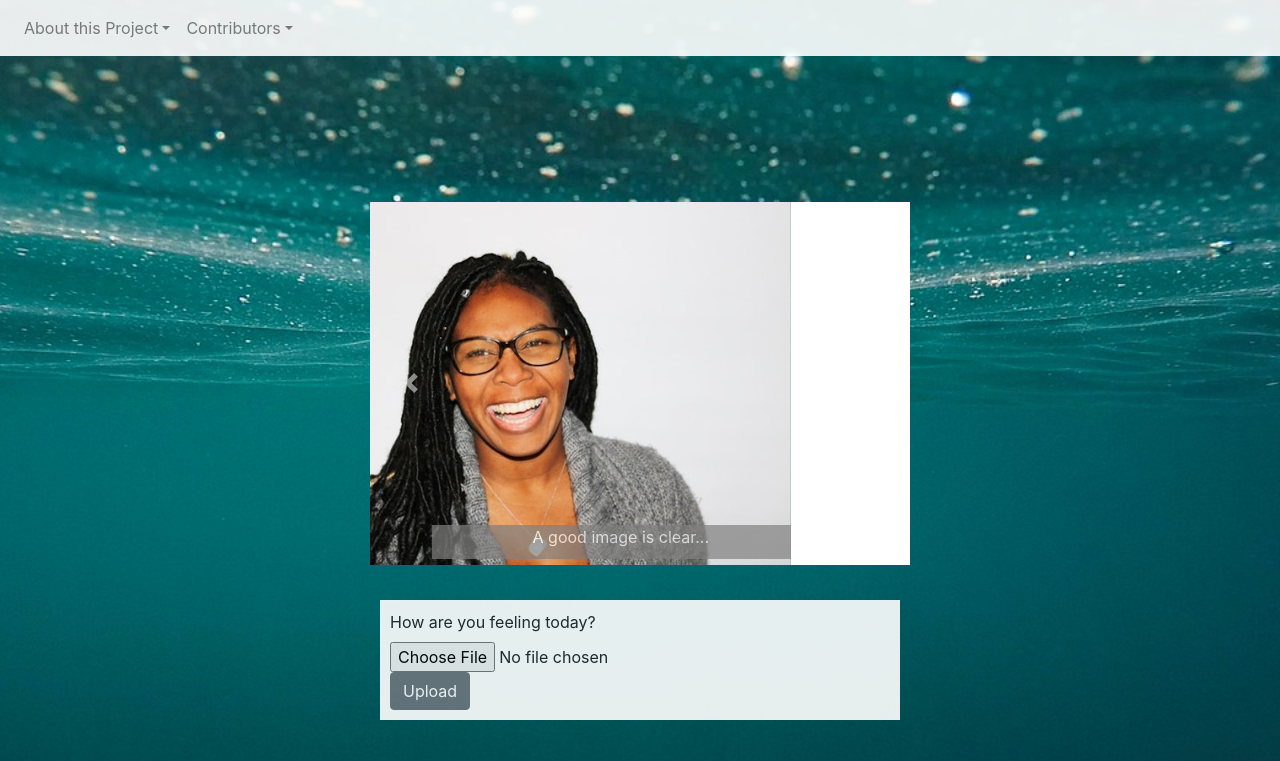
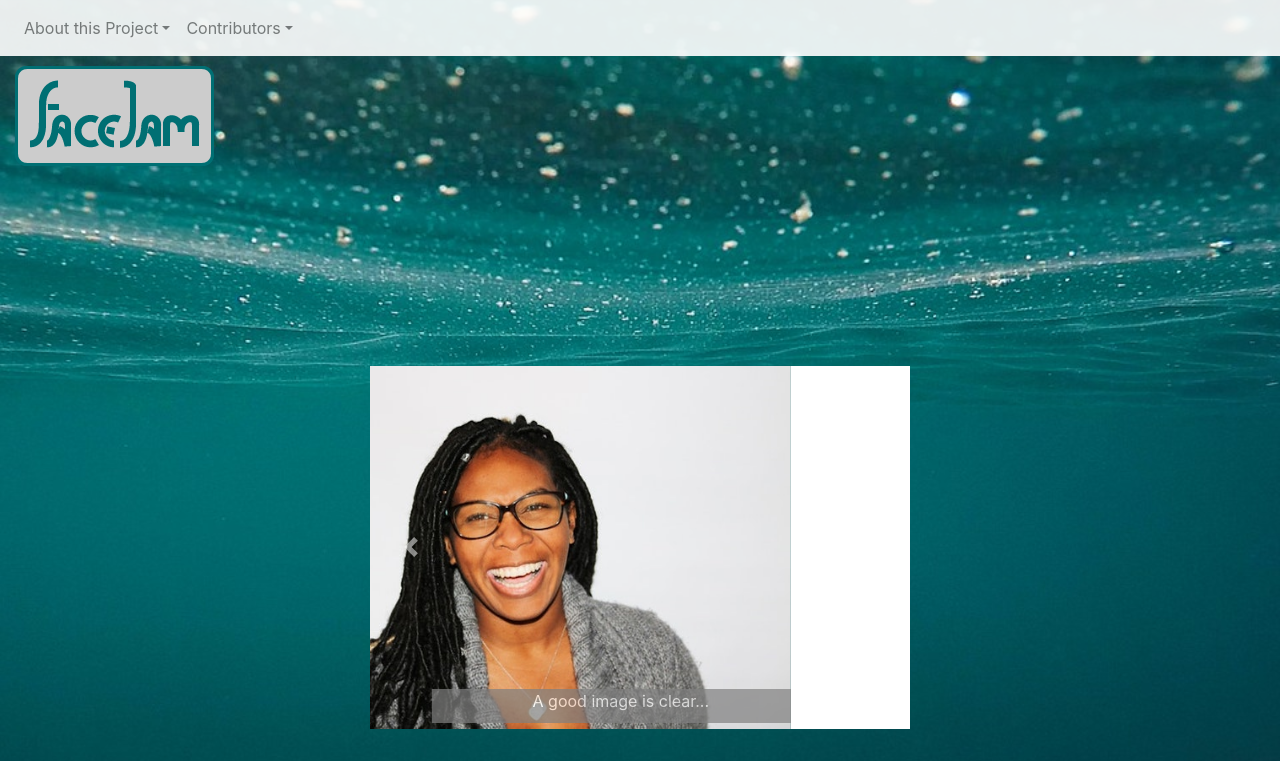
Before and after one commit to LYLA-YALL/FaceJam, a plain HTML site: page index.html in a window 1280 px wide. Shown: the top 761 px of the page. Drawn offline with nearby package versions, Linux system fonts and the light colour scheme.

Commit message:
Logo added

```diff
--- a/assets/fj.css
+++ b/assets/fj.css
@@ -3,6 +3,11 @@ body {
 	background-attachment: fixed;
 	background-repeat: no-repeat;
 	background-size: cover;
+
+}
+
+#fjLogo, .fj-logo {
+	margin-top: 65px;
 
 }
 
--- a/index.html
+++ b/index.html
@@ -9,6 +9,7 @@
     <link rel="stylesheet" href="https://maxcdn.bootstrapcdn.com/bootstrap/4.0.0/css/bootstrap.min.css" integrity="sha384-Gn5384xqQ1aoWXA+058RXPxPg6fy4IWvTNh0E263XmFcJlSAwiGgFAW/dAiS6JXm"
         crossorigin="anonymous">
     <link rel="stylesheet" type="text/css" href="assets/fj.css">
+    <link rel="icon" href="assets/images/fj-logo.png" type="image/gif" sizes="16x16">
     <title>FaceJam | Listen to Your Mood</title>
 </head>
 
@@ -45,9 +46,12 @@
                     </div>
                 </nav>
             </div>
-            <div class="col-lg-3">
+           <!--  <div class="col-lg-3">
+            </div> -->
+        </div>
+            <div class="fj-logo" id="fjLogo">
+                <img src="assets/images/fj-logo.png" alt="FaceJam Logo">
             </div>
-        </div>
         <div class="container">
             <div class="row">
                 <div class="col-lg-3">
```
Also changed, not shown: assets/images/fj-logo.png (added), 2 other files.
